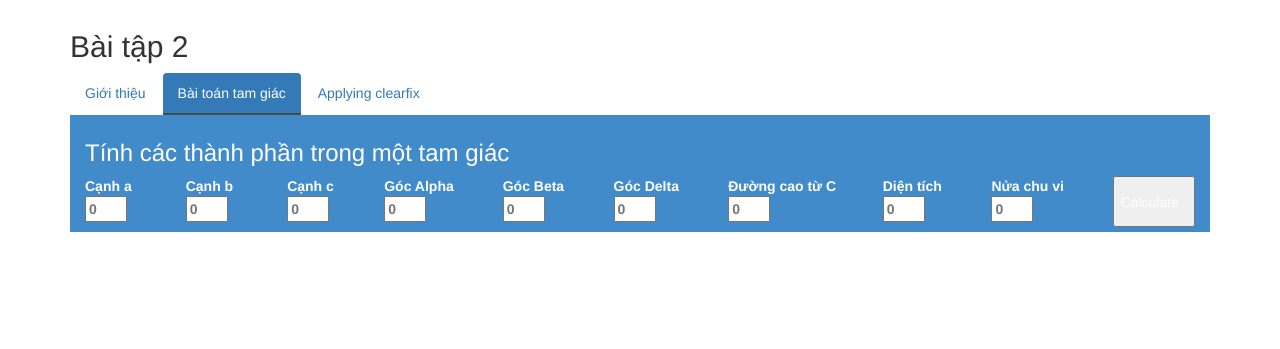
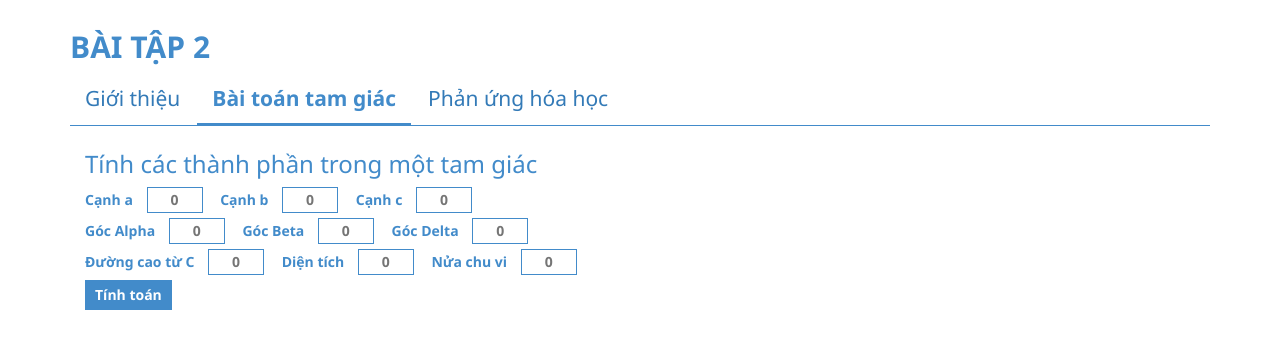
Before and after one commit to DangNguyenTranNgoc/KnowledgeRepresentation, a Flask app: page / in a window 1280 px wide, after a click on "Bài toán tam giác". Shown: the top 349 px of the page. Run offline with Flask 2, Linux system fonts and the light colour scheme; some libraries are stand-ins or nearby versions.

Commit message:
Update webapp

```diff
--- a/TriangleProblem/models/triangle_semantic.py
+++ b/TriangleProblem/models/triangle_semantic.py
@@ -60,6 +60,7 @@ class TriangleSemantic:
         '''
         self.__a, self.__b, self.__c, self.__alpha, self.__beta, self.__delta, self.__height_c, self.__square, self.__p = [-1.0] * 9
         self.__network = Network()
+
     @property
     def a(self) -> float:
         return self.__a
@@ -225,6 +226,7 @@ The semantic network:
 {network}
 '''.format(a=self.a, b=self.b, c=self.c, alpha=self.alpha, beta=self.beta,
 delta=self.delta, hc=self.height_c, s=self.square, p=self.p, network=network)
+
     def __calculate_1(self, e_not_know: int) -> float:
         '''
         (1) a/sin(alpha) = b/sin(beta)
--- a/TriangleProblem/static/css/style.css
+++ b/TriangleProblem/static/css/style.css
@@ -1,41 +1,74 @@
 body {
-    padding : 10px ;
+  padding : 10px ;
+  font-family: 'Segoe UI', Tahoma, Geneva, Verdana, sans-serif;
 }
 
-#exTab1 .tab-content {
-  color : white;
-  background-color: #428bca;
+.title {
+  font-weight: 900;
+  text-transform: uppercase;
+  color: #428bca;
+}
+
+#exTab3 .nav-pills > li > a {
+  font-size: 1.5em;
+}
+
+#exTab3 .nav-pills {
+  border-bottom: 1px solid #428bca;
+}
+
+#exTab3 .nav-pills > li.active > a{
+  color: #428bca;
+  background-color: #fff;
+  border-radius: 0;
+  border-bottom: 2px solid #428bca;
+  font-weight: 900;
+}
+
+#exTab3 .tab-content {
+  color : #428bca;
   padding : 5px 15px;
 }
 
-#exTab2 h3 {
-  color : white;
+#calc_triangle > input[type='submit']{
+  display: flex;
   background-color: #428bca;
-  padding : 5px 15px;
+  color: #fff;
+  border: none;
+  font-weight: 900;
+  padding: 5px 10px;
 }
 
-/* remove border radius for the tab */
-
-#exTab1 .nav-pills > li > a {
-  border-radius: 0;
+#calc_triangle > input[type='submit']:hover{
+  background-color: #5e5e5e;
+  color: #f9f9f9;
+  outline: 0;
 }
 
-/* change border radius for the tab , apply corners on top*/
-
-#exTab3 .nav-pills > li > a {
-  border-radius: 4px 4px 0 0 ;
+input[type='number']::-webkit-outer-spin-button,
+input[type='number']::-webkit-inner-spin-button {
+  -webkit-appearance: none;
+  margin: 0;
 }
 
-#exTab3 .tab-content {
-  color : white;
-  background-color: #428bca;
-  padding : 5px 15px;
+/* Firefox */
+input[type=number] {
+  -moz-appearance: textfield;
 }
 
-ul { margin: 0; padding: 0; display: flex; list-style-type: none; }
-li > * { padding: 1em; }
-li.active > a { color: #5e5e5e; border-bottom: 2px solid #4a4a4a; }
-form { display: flex; }
-label > input { width: 3em; }
-form > * { padding-right: 1em; }
-#result { font-weight: bold; }
+label > input {
+  width: 4em;
+  color: #428bca;
+  padding: 2px 5px;
+  margin-left: 10px;
+  border: 1px solid #428bca;
+  text-align: center;
+}
+
+#calc_triangle > * {
+  padding-right: 1em;
+}
+
+#result {
+  font-weight: bold;
+}
--- a/TriangleProblem/templates/index.html
+++ b/TriangleProblem/templates/index.html
@@ -14,16 +14,19 @@
     <link rel="stylesheet" href="../static/css/style.css" />
   </head>
   <body>
-    <div class="container"><h2>Bài tập 2</h2></div>
+    <div class="container"><h2 class="title">Bài tập 2</h2></div>
     <div id="exTab3" class="container">
       <ul class="nav nav-pills">
         <li class="active">
           <a href="#main" data-toggle="tab">Giới thiệu</a>
         </li>
-        <li><a href="#triangle" data-toggle="tab">Bài toán tam giác</a></li>
-        <li><a href="#2b" data-toggle="tab">Applying clearfix</a></li>
+        <li>
+          <a href="#triangle" data-toggle="tab">Bài toán tam giác</a>
+        </li>
+        <li>
+          <a href="#2b" data-toggle="tab">Phản ứng hóa học</a>
+        </li>
       </ul>
-
       <div class="tab-content clearfix">
         <div class="tab-pane active" id="main">
           <h3>
@@ -33,17 +36,20 @@
         </div>
         <div class="tab-pane" id="triangle">
           <h3>Tính các thành phần trong một tam giác</h3>
-          <form id="calc">
+          <form id="calc_triangle">
             <label for="a">Cạnh a <input type="number" placeholder="0" name="a"/></label>
             <label for="b">Cạnh b <input type="number" placeholder="0" name="b"/></label>
-            <label for="c">Cạnh c<input type="number" placeholder="0" name="c" id=""/></label>
-            <label for="alpha">Góc Alpha<input type="number" placeholder="0" name="alpha" id=""/></label>
-            <label for="beta">Góc Beta<input type="number" placeholder="0" name="beta" id=""/></label>
-            <label for="delta">Góc Delta<input type="number" placeholder="0" name="delta" id=""/></label>
-            <label for="h_c">Đường cao từ C<input type="number" placeholder="0" name="h_c" id=""/></label>
-            <label for="s">Diện tích<input type="number" placeholder="0" name="s" id=""/></label>
-            <label for="p">Nửa chu vi<input type="number" placeholder="0" name="p" id=""/></label>
-            <input type="submit" value="Calculate" />
+            <label for="c">Cạnh c <input type="number" placeholder="0" name="c" id=""/></label>
+            <br>
+            <label for="alpha">Góc Alpha <input type="number" placeholder="0" name="alpha" id=""/></label>
+            <label for="beta">Góc Beta <input type="number" placeholder="0" name="beta" id=""/></label>
+            <label for="delta">Góc Delta <input type="number" placeholder="0" name="delta" id=""/></label>
+            <br>
+            <label for="h_c">Đường cao từ C <input type="number" placeholder="0" name="h_c" id=""/></label>
+            <label for="s">Diện tích <input type="number" placeholder="0" name="s" id=""/></label>
+            <label for="p">Nửa chu vi <input type="number" placeholder="0" name="p" id=""/></label>
+            <br>
+            <input type="submit" value="Tính toán" />
           </form>
           <span id="result"></span>
         </div>
@@ -62,17 +68,26 @@
       ev.preventDefault();
       $.ajax({
         method: 'POST',
-       url: {{ url_for("triangle_calculator")|tojson }},
+        url: {{ url_for('triangle_calculator')|tojson }},
         data: $(this).serialize()
       }).done(addShow);
     }
 
     function addShow(data) {
-     $('#result').text(data.angle);
+      $('input[name="a"]').val(data.data.a.toFixed(2));
+      $('input[name="b"]').val(data.data.b.toFixed(2));
+      $('input[name="c"]').val(data.data.c.toFixed(2));
+
+      $('input[name="alpha"]').val(data.data.alpha.toFixed(2));
+      $('input[name="beta"]').val(data.data.beta.toFixed(2));
+      $('input[name="delta"]').val(data.data.delta.toFixed(2));
+
+      $('input[name="h_c"]').val(data.data.height_c.toFixed(2));
+      $('input[name="s"]').val(data.data.s.toFixed(2));
+      $('input[name="p"]').val(data.data.p.toFixed(2));
     }
 
-   $('#calc').on('submit', addSubmit);
+    $('#calc_triangle').on('submit', addSubmit);
 </script>
-
   </body>
 </html>
```
Also changed, not shown: TriangleProblem/routes/triangle.py (+103 -10 lines), TriangleProblem/utils/response_status.py (added, +11 -0 lines). Lines whose indentation alone changed are shown as unchanged.
